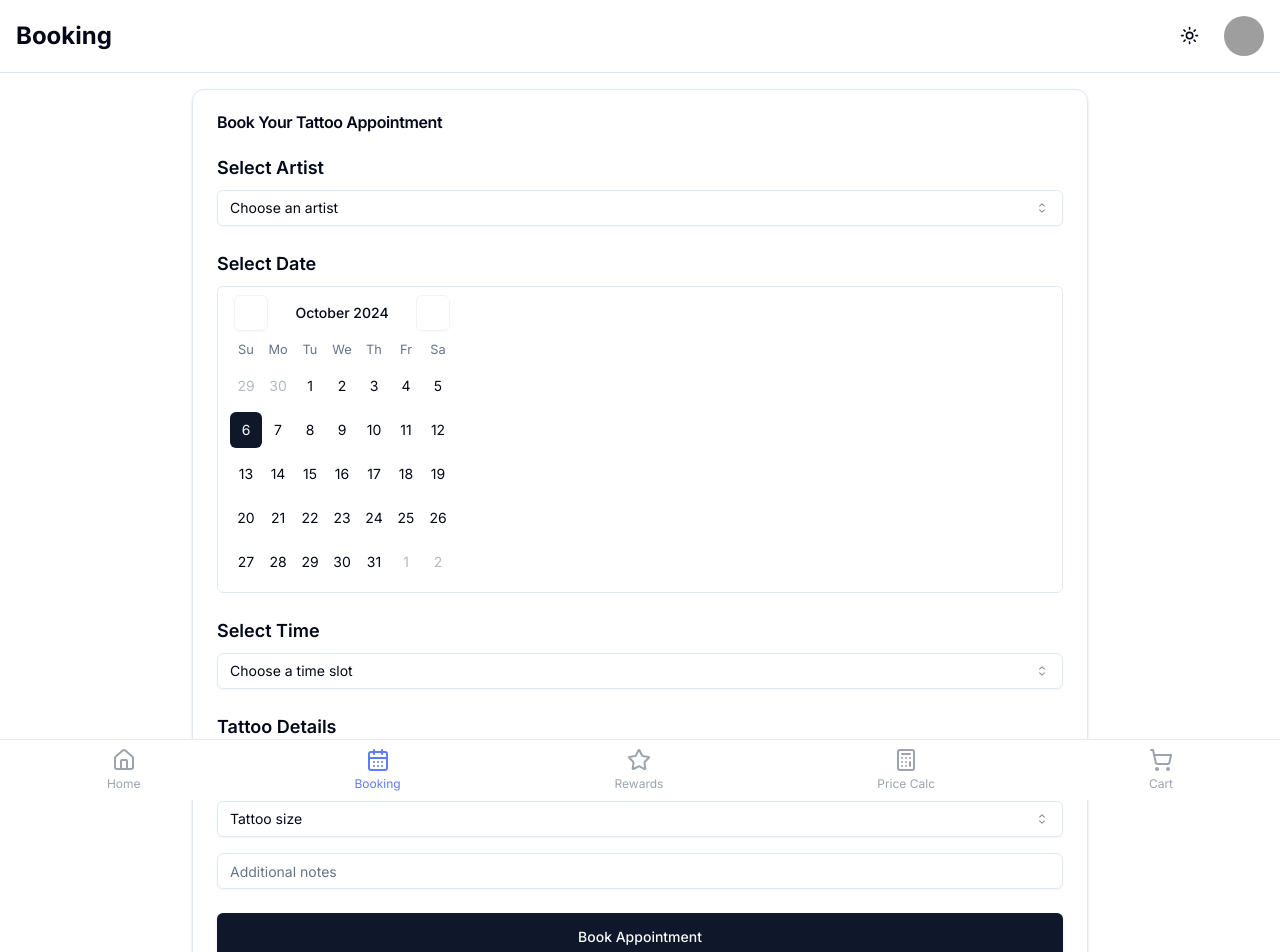
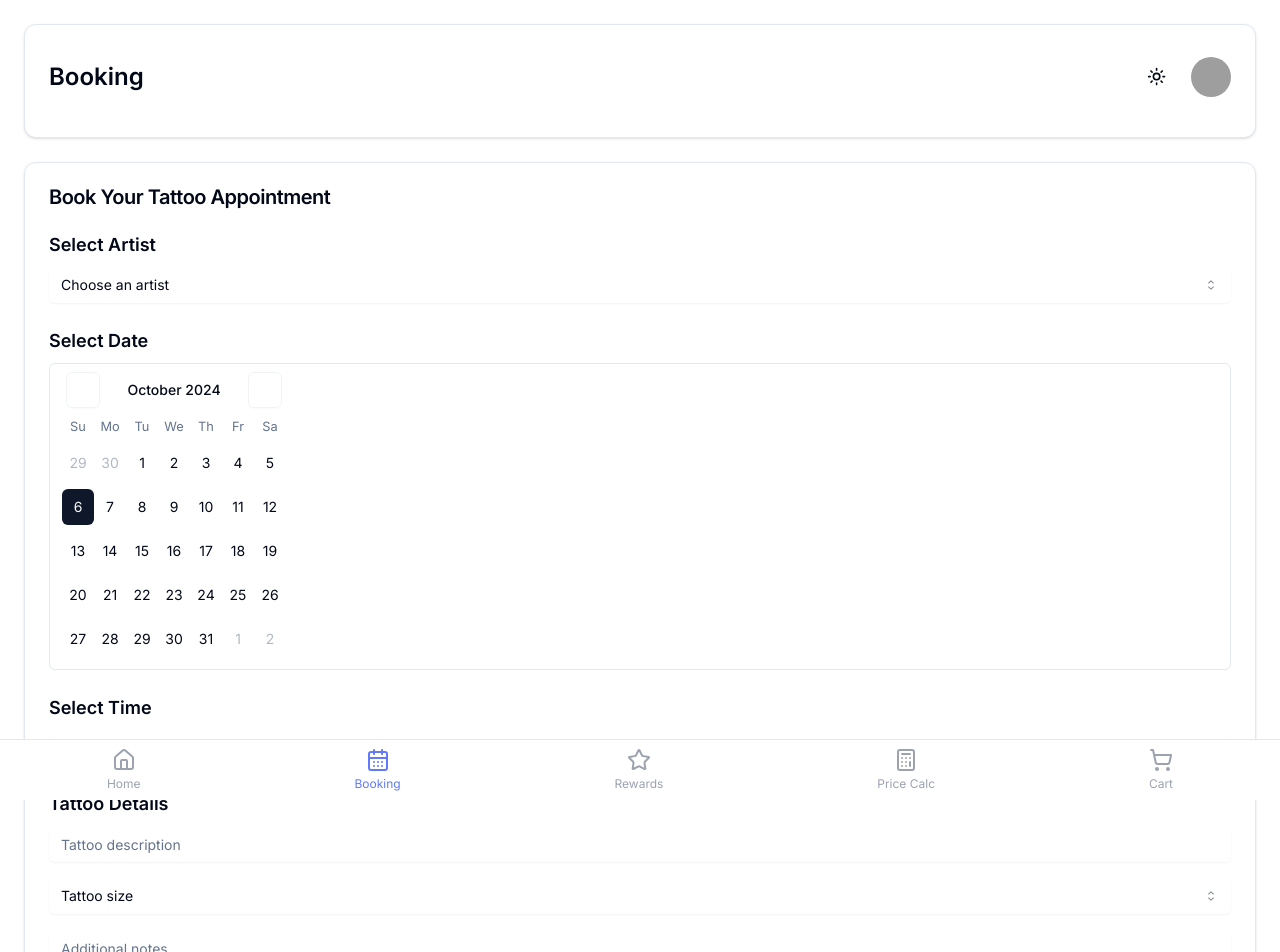
Before and after one commit to minaehab1/TattooApp-Converted, a Next.js app: page /booking in a window 1280 px wide. Shown: the top 952 px of the page. Built offline with nearby package versions, Linux system fonts and the light colour scheme; grey boxes are pictures that could not be loaded.

Commit message:
booking page 1

```diff
--- a/app/price-calculator/page.tsx
+++ b/app/price-calculator/page.tsx
@@ -246,5 +246,4 @@ const PriceCalculatorPage = () => {
     </div>
   );
 }
-
 export default PriceCalculatorPage;
--- /dev/null
+++ b/components/BookingContent.tsx
@@ -0,0 +1,47 @@
+'use client'
+
+import { useState } from 'react'
+import { motion } from 'framer-motion'
+import { Card, CardContent, CardHeader, CardTitle } from "@/components/ui/card"
+import { Avatar, AvatarFallback, AvatarImage } from "@/components/ui/avatar"
+import { ThemeToggle } from '@/components/ThemeToggle'
+import BookingPage from '@/components/BookingPage'
+
+const BookingContent = () => {
+  return (
+    <div className="bg-white min-h-screen p-6 pb-24">
+      <Card className="mb-6">
+        <CardContent className="p-6 pt-8">
+          <div className="flex items-center justify-between mb-4">
+            <h1 className="text-2xl font-semibold">Tattoo Booking</h1>
+            <div className="flex items-center space-x-4">
+              <ThemeToggle />
+              <Avatar>
+                <AvatarImage src="/placeholder.svg?height=40&width=40" alt="Profile" />
+                <AvatarFallback>JD</AvatarFallback>
+              </Avatar>
+            </div>
+          </div>
+        </CardContent>
+      </Card>
+
+      <motion.div
+        initial={{ opacity: 0, y: 20 }}
+        animate={{ opacity: 1, y: 0 }}
+        transition={{ duration: 0.5 }}
+        className="space-y-6"
+      >
+        <Card>
+          <CardHeader>
+            <CardTitle className="text-xl font-semibold">Book Your Tattoo Appointment</CardTitle>
+          </CardHeader>
+          <CardContent>
+            <BookingPage />
+          </CardContent>
+        </Card>
+      </motion.div>
+    </div>
+  )
+}
+
+export default BookingContent
--- a/components/BookingPage.tsx
+++ b/components/BookingPage.tsx
@@ -15,11 +15,11 @@ export default function BookingPage() {
   const [date, setDate] = useState<Date | undefined>(new Date())
 
   return (
-    <div className="min-h-screen flex flex-col bg-background">
-      <header className="flex items-center justify-between p-4 border-b">
-        <div className="flex items-center space-x-4">
-          <h1 className="text-2xl font-bold">Booking</h1>
-        </div>
+    <div className="bg-white min-h-screen p-6 pb-24">
+      <Card className="mb-6">
+        <CardContent className="p-6 pt-8">
+          <div className="flex items-center justify-between mb-4">
+            <h1 className="text-2xl font-semibold">Booking</h1>
             <div className="flex items-center space-x-4">
               <ThemeToggle />
               <Avatar>
@@ -27,23 +27,25 @@ export default function BookingPage() {
                 <AvatarFallback>JD</AvatarFallback>
               </Avatar>
             </div>
-      </header>
+          </div>
+        </CardContent>
+      </Card>
 
       <motion.div
         initial={{ opacity: 0, y: 20 }}
         animate={{ opacity: 1, y: 0 }}
         transition={{ duration: 0.5 }}
-        className="flex-grow p-4"
+        className="space-y-6"
       >
-        <Card className="w-full max-w-4xl mx-auto">
+        <Card>
           <CardHeader>
-            <CardTitle>Book Your Tattoo Appointment</CardTitle>
+            <CardTitle className="text-xl font-semibold">Book Your Tattoo Appointment</CardTitle>
           </CardHeader>
           <CardContent className="space-y-6">
             <section>
               <h2 className="text-lg font-semibold mb-2">Select Artist</h2>
               <Select>
-                <SelectTrigger className="w-full">
+                <SelectTrigger className="w-full bg-gray-100 border-0">
                   <SelectValue placeholder="Choose an artist" />
                 </SelectTrigger>
                 <SelectContent>
@@ -67,7 +69,7 @@ export default function BookingPage() {
             <section>
               <h2 className="text-lg font-semibold mb-2">Select Time</h2>
               <Select>
-                <SelectTrigger className="w-full">
+                <SelectTrigger className="w-full bg-gray-100 border-0">
                   <SelectValue placeholder="Choose a time slot" />
                 </SelectTrigger>
                 <SelectContent>
@@ -84,9 +86,9 @@ export default function BookingPage() {
             <section>
               <h2 className="text-lg font-semibold mb-2">Tattoo Details</h2>
               <div className="space-y-4">
-                <Input placeholder="Tattoo description" />
+                <Input placeholder="Tattoo description" className="bg-gray-100 border-0" />
                 <Select>
-                  <SelectTrigger className="w-full">
+                  <SelectTrigger className="w-full bg-gray-100 border-0">
                     <SelectValue placeholder="Tattoo size" />
                   </SelectTrigger>
                   <SelectContent>
@@ -95,17 +97,17 @@ export default function BookingPage() {
                     <SelectItem value="large">Large</SelectItem>
                   </SelectContent>
                 </Select>
-                <Input placeholder="Additional notes" />
+                <Input placeholder="Additional notes" className="bg-gray-100 border-0" />
               </div>
             </section>
 
-            <Button className="w-full bg-primary text-primary-foreground py-6 text-lg">
+            <Button className="w-full bg-[#607AFB] text-white hover:bg-[#4c62c9] py-6 text-lg">
               Book Appointment
             </Button>
           </CardContent>
         </Card>
 
-        <div className="bg-destructive/10 border-l-4 border-destructive text-destructive p-4 rounded-md mt-6">
+        <div className="bg-red-100 border-l-4 border-red-500 text-red-700 p-4 rounded-md">
           <p className="flex items-center">
             <CalendarDays className="mr-2 h-4 w-4" />
             Please arrive 15 minutes before your scheduled appointment time.
--- /dev/null
+++ b/components/PriceCalculatorContent.tsx
@@ -0,0 +1,28 @@
+'use client'
+
+import { useState } from 'react'
+import Image from 'next/image'
+import { motion } from 'framer-motion'
+import { Button } from "@/components/ui/button"
+import { Card, CardContent, CardHeader, CardTitle } from "@/components/ui/card"
+import { Input } from "@/components/ui/input"
+import { Label } from "@/components/ui/label"
+import { Slider } from "@/components/ui/slider"
+import { Checkbox } from "@/components/ui/checkbox"
+import { Switch } from "@/components/ui/switch"
+import { ChevronDown, Tag, CalendarDays } from 'lucide-react'
+import { Avatar, AvatarFallback, AvatarImage } from "@/components/ui/avatar"
+import { ThemeToggle } from '@/components/ThemeToggle'
+import * as SliderPrimitive from "@radix-ui/react-slider"
+
+const PriceCalculatorContent = () => {
+  // ... (all your existing state and handler functions)
+
+  return (
+    <div className="bg-white min-h-screen p-6 pb-24">
+      {/* ... (all your existing JSX) */}
+    </div>
+  )
+}
+
+export default PriceCalculatorContent
```
Lines whose indentation alone changed are shown as unchanged.
